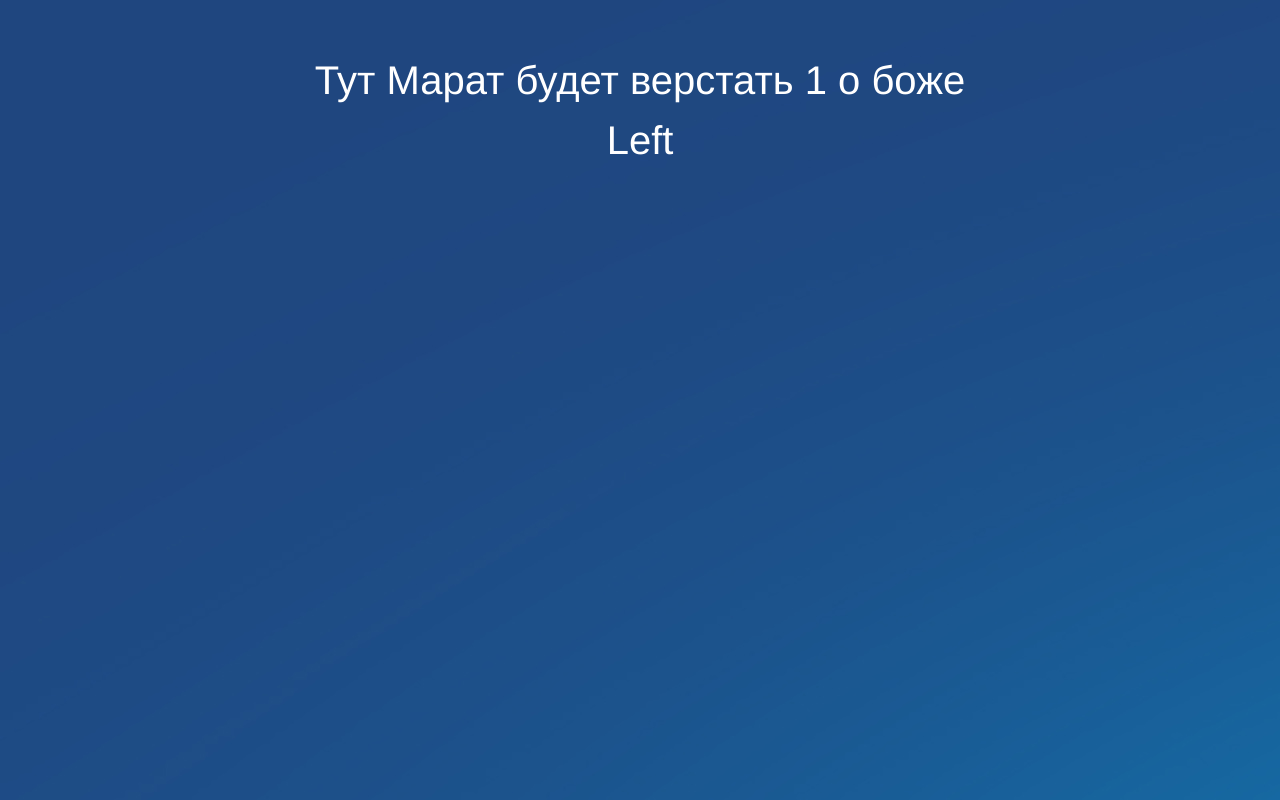
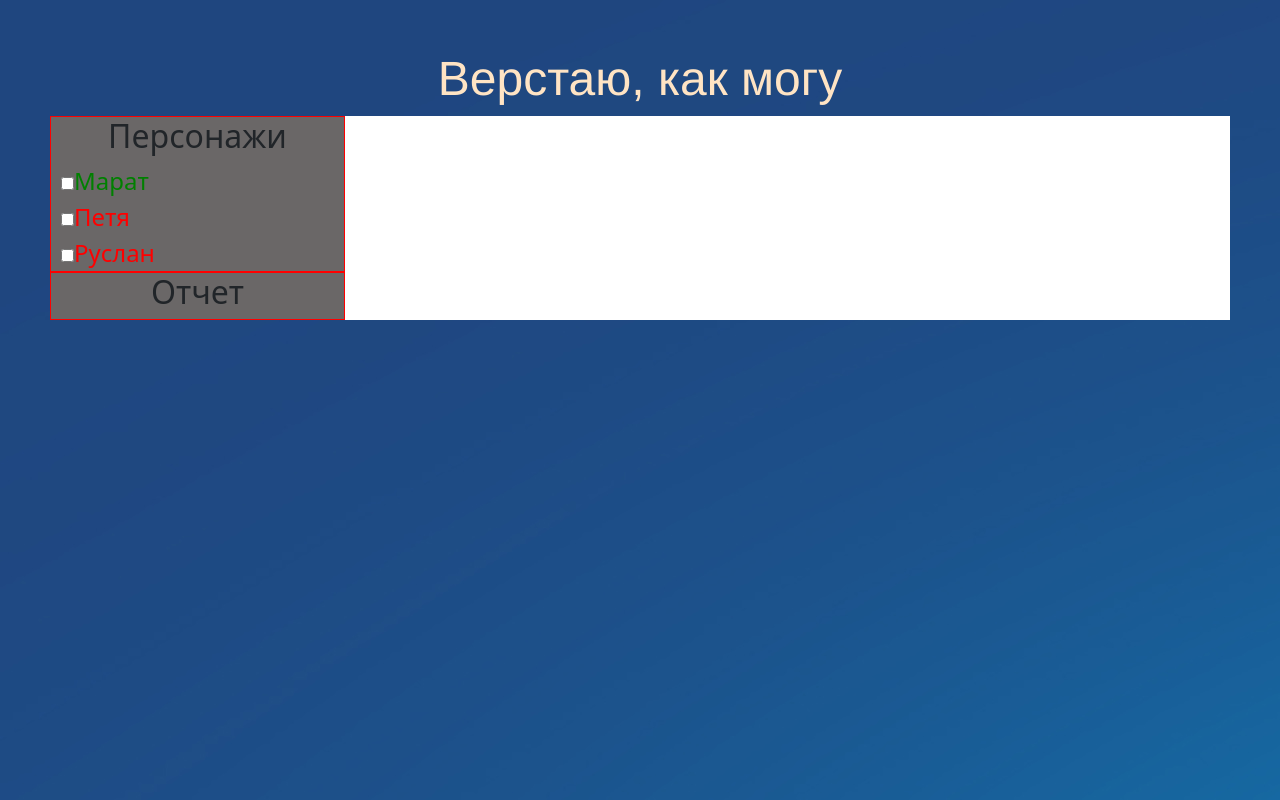
Before and after one commit to pt82/equipments-front, a Vue app: page / in a window 1280 px wide. Built offline with nearby package versions, Linux system fonts and the light colour scheme.

Commit message:
добавил CharList и Report

```diff
--- /dev/null
+++ b/src/components/CharBar/CharBar.css
@@ -0,0 +1,27 @@
+.charList {
+  width: 25%;
+  height: 100%;
+  border: 1px solid red;
+  background-color: rgb(106, 103, 103);
+  display: flex;
+  flex-direction: column;
+  align-items:flex-start;
+}
+
+.charTitle {
+  font-size: 32px;
+  align-self: center;
+}
+
+.charItem {
+  font-size: 24px;
+  margin-left: 10px;
+}
+
+.red {
+  color: red;
+}
+
+.green {
+  color: green;
+}
--- /dev/null
+++ b/src/components/CharBar/CharBar.vue
@@ -0,0 +1,42 @@
+<template>
+<div class="charList">
+  <h2 class="charTitle">Персонажи</h2>
+  <div class="charItem" v-for="item in chars" :key="item.id">
+    <div>
+      <input @input="select(item.id)" type="checkbox" :id="'checkbox_' + item.id" />
+      <label :class="addClass(item.id)" :for="'checkbox_' + item.id">{{ item.name }}</label>
+    </div>
+  </div>
+</div>
+</template>
+
+<script>
+export default {
+  name: 'CharBar',
+  props:
+  {
+    chars:
+      {
+        type: Array
+      }
+  },
+  data () {
+    return {
+      selectChars: []
+    }
+  },
+  methods: {
+    select (item) {
+      console.log(item)
+    },
+    addClass (value) {
+      if (value > 1) {
+        return 'red'
+      } else {
+        return 'green'
+      }
+    }
+  }
+
+}
+</script>
--- /dev/null
+++ b/src/components/Header/Header.css
@@ -0,0 +1,4 @@
+.headerTitle {
+  color: bisque;
+  font-size: 48px;
+}
--- /dev/null
+++ b/src/components/Header/Header.vue
@@ -0,0 +1,3 @@
+<template>
+  <h1 class="headerTitle">Верстаю, как могу</h1>
+</template>
--- a/src/components/Left.vue
+++ /dev/null
@@ -1,13 +0,0 @@
-<template>
-<div>Left</div>
-</template>
-
-<script>
-export default {
-  name: 'Left'
-}
-</script>
-
-<style scoped>
-
-</style>
--- /dev/null
+++ b/src/components/Report/Report.vue
@@ -0,0 +1,42 @@
+<template>
+<div class="charList">
+  <h2 class="charTitle">Отчет</h2>
+  <div class="charItem" v-for="item in chars" :key="item.id">
+    <div>
+      <input @input="select(item.id)" type="checkbox" :id="'checkbox_' + item.id" />
+      <label :class="addClass(item.id)" :for="'checkbox_' + item.id">{{ item.name }}</label>
+    </div>
+  </div>
+</div>
+</template>
+
+<script>
+export default {
+  name: 'CharBar',
+  props:
+  {
+    chars:
+      {
+        type: Array
+      }
+  },
+  data () {
+    return {
+      selectChars: []
+    }
+  },
+  methods: {
+    select (item) {
+      console.log(item)
+    },
+    addClass (value) {
+      if (value > 1) {
+        return 'red'
+      } else {
+        return 'green'
+      }
+    }
+  }
+
+}
+</script>
--- /dev/null
+++ b/src/page/Main.css
@@ -0,0 +1,3 @@
+@import url(../components/Header//Header.css);
+@import url(../components/CharBar/CharBar.css);
+@import url(../components//Report/Report.css);
--- a/src/page/Main.vue
+++ b/src/page/Main.vue
@@ -1,21 +1,45 @@
 <template>
 <div @click="filter" style="font-size: 40px; color: white">
-  Тут Марат будет верстать {{con}} о боже
-  <left/>
+  <Header/>
+  <body class="content">
+    <CharBar
+    :chars="chars"
+    />
+    <Report/>
+  </body>
+
 </div>
 </template>
 <script>
 
-import Left from '../components/Left.vue'
+import './Main.css'
+import Header from '../components/Header/Header.vue'
+import CharBar from '../components/CharBar/CharBar.vue'
+import Report from '../components/Report/Report.vue'
 
 export default {
   name: 'Main',
   components: {
-    Left
+    Header,
+    CharBar,
+    Report
   },
   data () {
     return {
-      con: 1
+      chars: [
+        {
+          id: 1,
+          name: 'Марат'
+        },
+        {
+          id: 2,
+          name: 'Петя'
+        },
+        {
+          id: 3,
+          name: 'Руслан'
+        }
+      ]
     }
   },
   created () {
@@ -28,7 +52,6 @@ export default {
   },
   methods: {
     filter () {
-      console.log('sdfsdf')
     }
   }
 }
```
Also changed, not shown: src/components/Report/Report.css (added).
